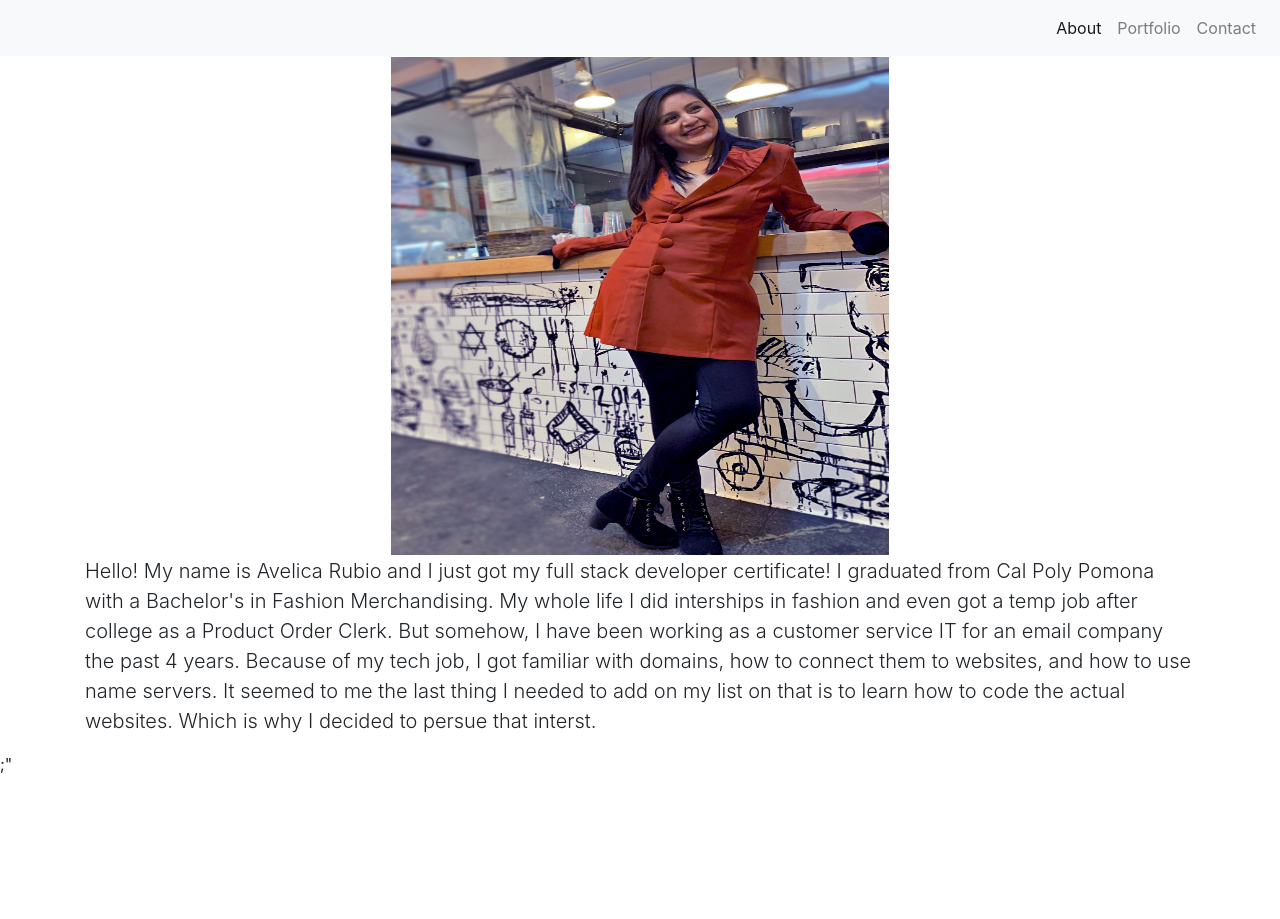
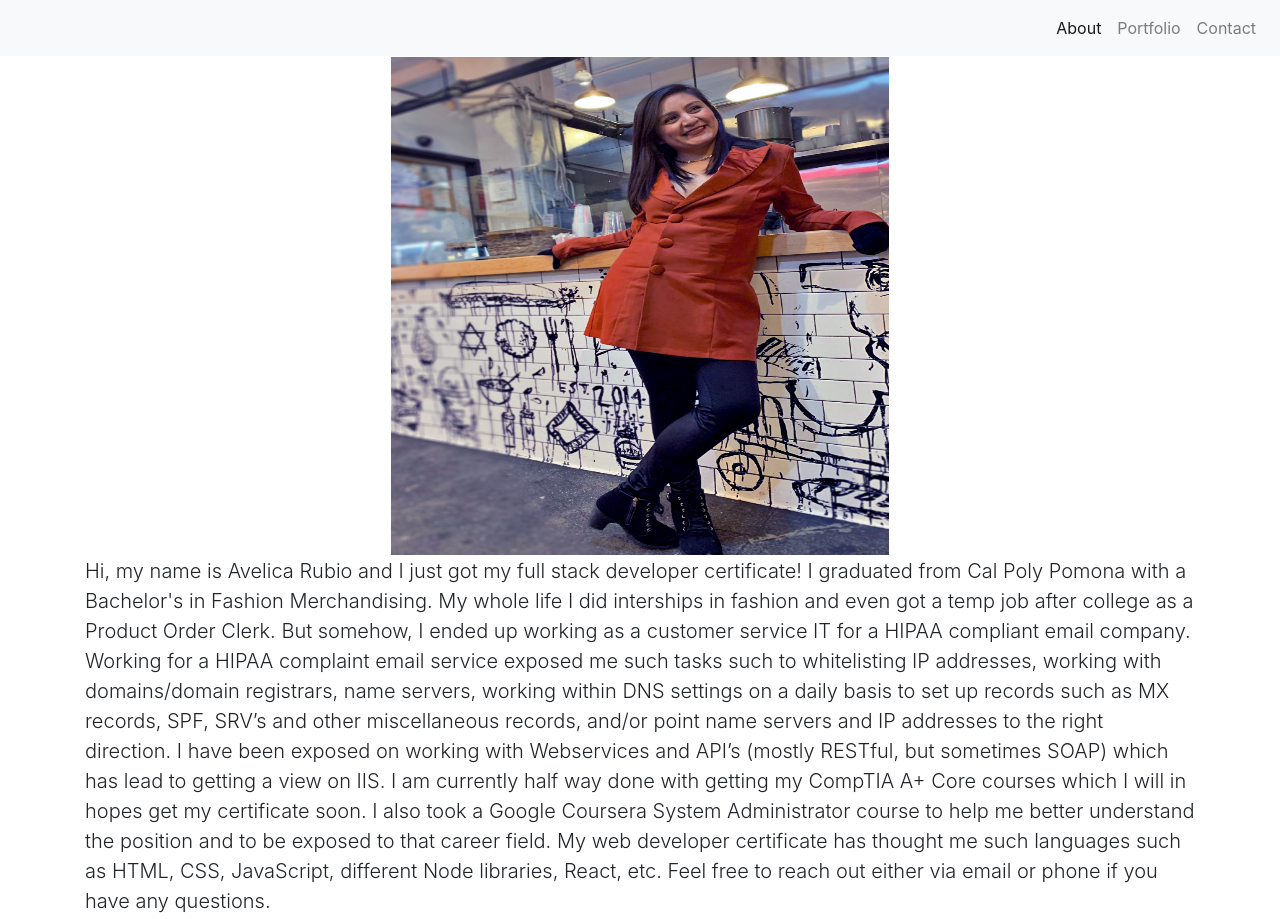
Before and after one commit to avelica-gif/Portfolio, a plain HTML site: page index.html in a window 1280 px wide. Shown: the top 919 px of the page. Before the commit the page ends 800 px from the top, so only its background shows below. Drawn offline with nearby package versions, Linux system fonts and the light colour scheme; files that its build step writes are made by us from their sources.

Commit message:
Updated About Me paragraph

```diff
--- a/index.html
+++ b/index.html
@@ -60,13 +60,12 @@
 
         <p class="lead">
 
-            Hello! My name is Avelica Rubio and I just got my full stack
+            Hi, my name is Avelica Rubio and I just got my full stack
             developer certificate! I graduated from Cal Poly Pomona with a
             Bachelor's in Fashion Merchandising. My whole life I did
             interships in fashion and even got a temp job after college as a
-            Product Order Clerk. But somehow, I have been working as a
-            customer service IT for an email company the past 4 years. Because of my tech job, I got familiar with domains, how to connect them to websites, and how to use name servers.
-        It seemed to me the last thing I needed to add on my list on that is to learn how to code the actual websites. Which is why I decided to persue that interst.</p>
+            Product Order Clerk. But somehow, I ended up working as a
+            customer service IT for a HIPAA compliant email company.  Working for a HIPAA complaint email service exposed me such tasks such to whitelisting IP addresses, working with domains/domain registrars, name servers, working within DNS settings on a daily basis to set up records such as MX records, SPF, SRV’s and other miscellaneous records, and/or point name servers and IP addresses to the right direction.  I have been exposed on working with Webservices and API’s (mostly RESTful, but sometimes SOAP) which has lead to getting a view on IIS. I am currently half way done with getting my CompTIA A+ Core courses which I will in hopes get my certificate soon. I also took a Google Coursera System Administrator course to help me better understand the position and to be exposed to that career field. My web developer certificate has thought me such languages such as HTML, CSS, JavaScript, different Node libraries, React, etc. Feel free to reach out either via email or phone if you have any questions.</p>
     </div>
     </div>
 
```
